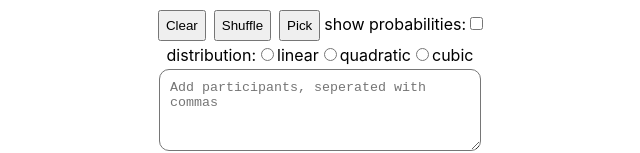
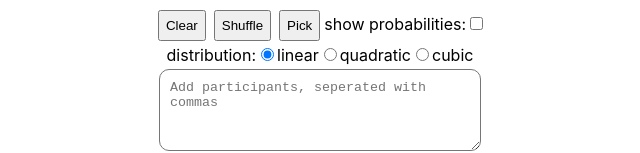
Before and after one commit to TunHuang/weighted-randompick-deployment-test, a React (Create React App) app: page / in a window 1280 px wide. Shown: the part 188-341 px from the top of the page, without its empty margins (320-960 px from the left). Built offline with nearby package versions, Linux system fonts and the light colour scheme; the HTML template or start-up script is replaced by a standard one.

Commit message:
Fix bug reading radio from localStorage by reading from localStorage in useState initializer callback

```diff
--- a/src/App.js
+++ b/src/App.js
@@ -27,7 +27,10 @@ function App() {
     setChecked(checked => !checked);
   }
 
-  const [radio, setRadio] = useState(1);
+  const [radio, setRadio] = useState(() => {
+    const radioFromLS = localStorage.getItem('radio');
+    return radioFromLS ? +radioFromLS : 1;
+  });
 
   function handleRadio(event) {
     setRadio(+event.target.value);
@@ -38,10 +41,6 @@ function App() {
   }, [radio]);
 
   useEffect(() => {
-    const radioFromLS = localStorage.getItem('radio');
-    if (radioFromLS) {
-      setRadio(radioFromLS);
-    }
     const participantsFromLS = localStorage.getItem('participants');
     if (participantsFromLS) {
       dispatch({ type: 'add', payload: JSON.parse(participantsFromLS) });
```
